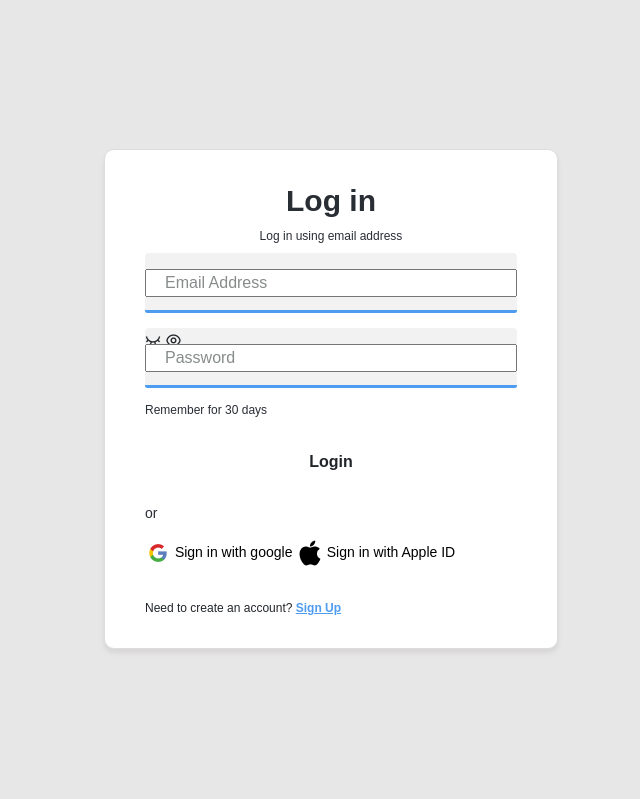
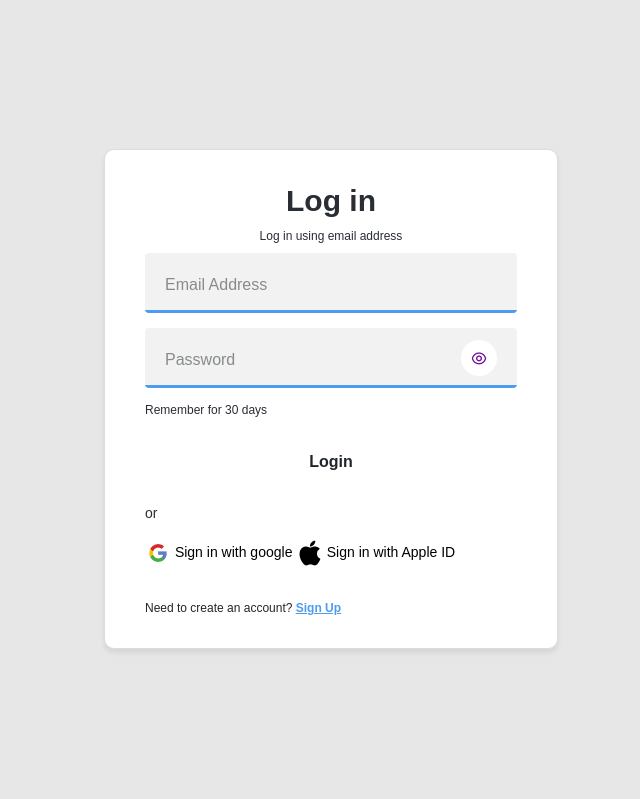
Before and after one commit to 0raffay/hrms, a PHP site: page / in a window 1280 px wide. Shown: the part 801-1600 px from the top of the page, without its empty margins (640-1280 px from the left). Run offline with PHP 8.4, Linux system fonts and the light colour scheme; some libraries are stand-ins or nearby versions.

Commit message:
Dev: Switching

```diff
--- a/assets/css/style.css
+++ b/assets/css/style.css
@@ -530,7 +530,7 @@ label {
 }
 
 .fc-neutral-700 {
-    color: var(--fc-neutral-700);
+    color: var(--clr-neutral-700);
 }
 
 /* FONT COLORS END */
@@ -686,7 +686,7 @@ label {
     --bg-size: 150%;
     background: linear-gradient(65deg, #9ECCF6, #F5A571, #CD8CED, #F273C0);
     background-size: var(--bg-size) var(--bg-size);
-    animation: gradient 15s ease infinite;
+    animation: gradient 5s ease infinite;
 
     height: 100vh;
     width: 100%;
@@ -780,14 +780,6 @@ label {
     box-shadow: 0px 4px 4px 0px rgba(171, 162, 162, 0.25);
 }
 
-.cus-inputs {
-    min-height: 60px;
-    width: 100%;
-    border-radius: 4px;
-    background: #F2F2F2;
-    position: relative;
-}
-
 .inputFocusLine {
     border-radius: 0px 0px 2.5px 2.5px;
     background: var(--clr-blue-300);
@@ -799,22 +791,59 @@ label {
     right: 0;
 }
 
+.cus-inputs {
+    position: relative;
+    overflow: hidden;
+    border-radius: 4px;
+    background: #F2F2F2;
 
-.cus-inputs input,
+    --x-controller: 20px;
+}
+
+.cus-inputs input {
+    padding-left: var(--x-controller);
+    min-height: 60px;
+    width: 100%;
+    border-radius: 4px;
+    outline: none;
+    border: none;
+    background: transparent;
+}
+
 .cus-inputs .floating-label {
+    position: absolute;
+    top: 20px;
+}
+
+.showPassButton {
+    right: var(--x-controller);
+    width: 36px;
+    height: 36px;
+    background: #FFF;
+    display: flex;
+    align-items: center;
+    justify-content: center;
+    border-radius: 100%;
+
     position: absolute;
     top: 50%;
     transform: translateY(-50%);
+    cursor: pointer;
+}
+
+.showPassButton .close {
+    display: none;
+}
+
+.showPassButton i {
+    color: var(--clr-purple-700);
 }
 
 .cus-inputs .floating-label {
     z-index: 2;
-    color: var(--fc-neutral-400);
-    left: 20px;
+    color: var(--clr-neutral-400);
+    left: var(--x-controller);
 }
 
-.cus-inputs input {
-    padding-left: 20px;
-}
 
 /**--- SETTING BASIC FORM END ---*/
--- a/assets/css/variables.css
+++ b/assets/css/variables.css
@@ -8,13 +8,14 @@
     --ff-primary: Axiforma, sans-serif;
     --ff-secondary: 'Ariel', sans-serif;
 
-    --clr-primary: #114084;
-    --clr-primary-300: #3466AA;
 
     --clr-blue-300: #4E9CEF;
 
-    --fc-neutral-700: #292D34;
-    --fc-neutral-400: #878B8B;
+    --clr-purple-700: #7113A0;
+
+
+    --clr-neutral-700: #292D34;
+    --clr-neutral-400: #878B8B;
 
     --fc-accent: #FFF;
 
```
